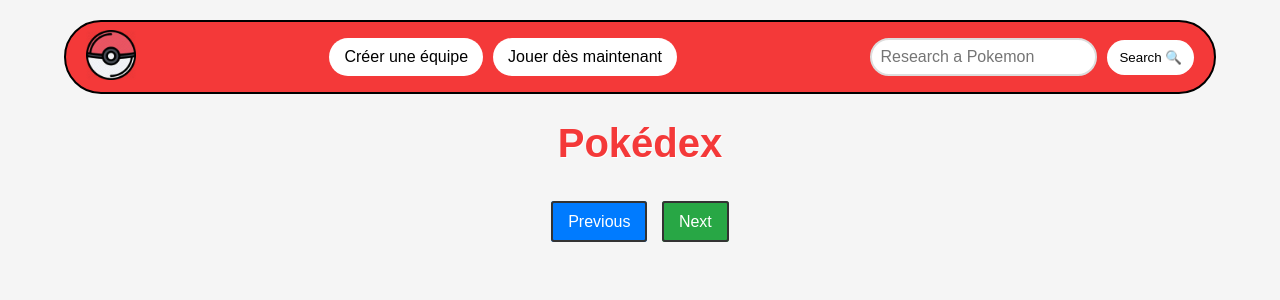
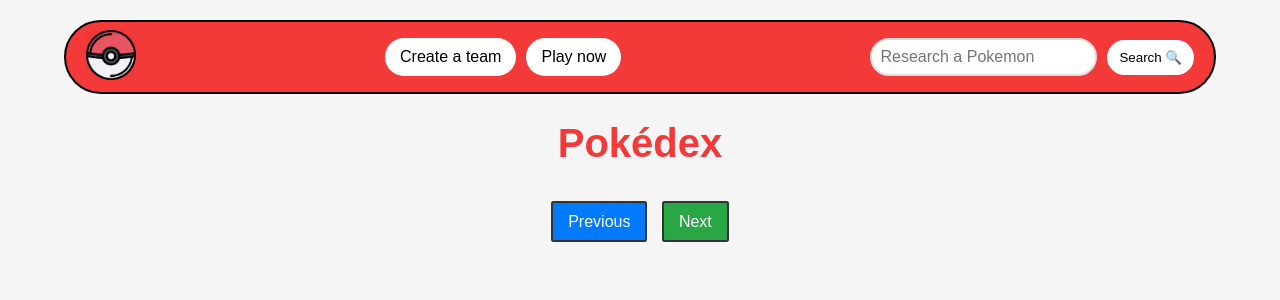
Before and after one commit to Al-vallon/superpokedex, a Django app: page /api/pokemons in a window 1280 px wide. Shown: the top 300 px of the page. Run offline with Django 5.2, Linux system fonts and the light colour scheme; data that the repository does not hold is empty.

Commit message:
change FR to EN

```diff
--- a/pokedex/templates/pokedex.html
+++ b/pokedex/templates/pokedex.html
@@ -14,8 +14,8 @@
         </a>
       </div>
       <div class="nav-buttons">
-        <a href="/teams" class="nav-button">Créer une équipe</a>
-        <a href="/game" class="nav-button">Jouer dès maintenant</a>
+        <a href="/teams" class="nav-button">Create a team</a>
+        <a href="/game" class="nav-button">Play now</a>
       </div>
       <form method="get" action="/api/search_pokemon/" class="search-form">
         <input
--- a/pokedex/templates/teams.html
+++ b/pokedex/templates/teams.html
@@ -18,7 +18,7 @@
         <div class="nav-buttons">
           <a href="/api/pokemons" class="nav-button">Pokedex</a>
           <a href="/battle" class="nav-button">Battle</a>
-          <a href="/game" class="nav-button">Jouer dès maintenant</a>
+          <a href="/game" class="nav-button">Play now</a>
         </div>
       </nav>
       <title>Teams</title>
```
Also changed, not shown: db.sqlite3.
